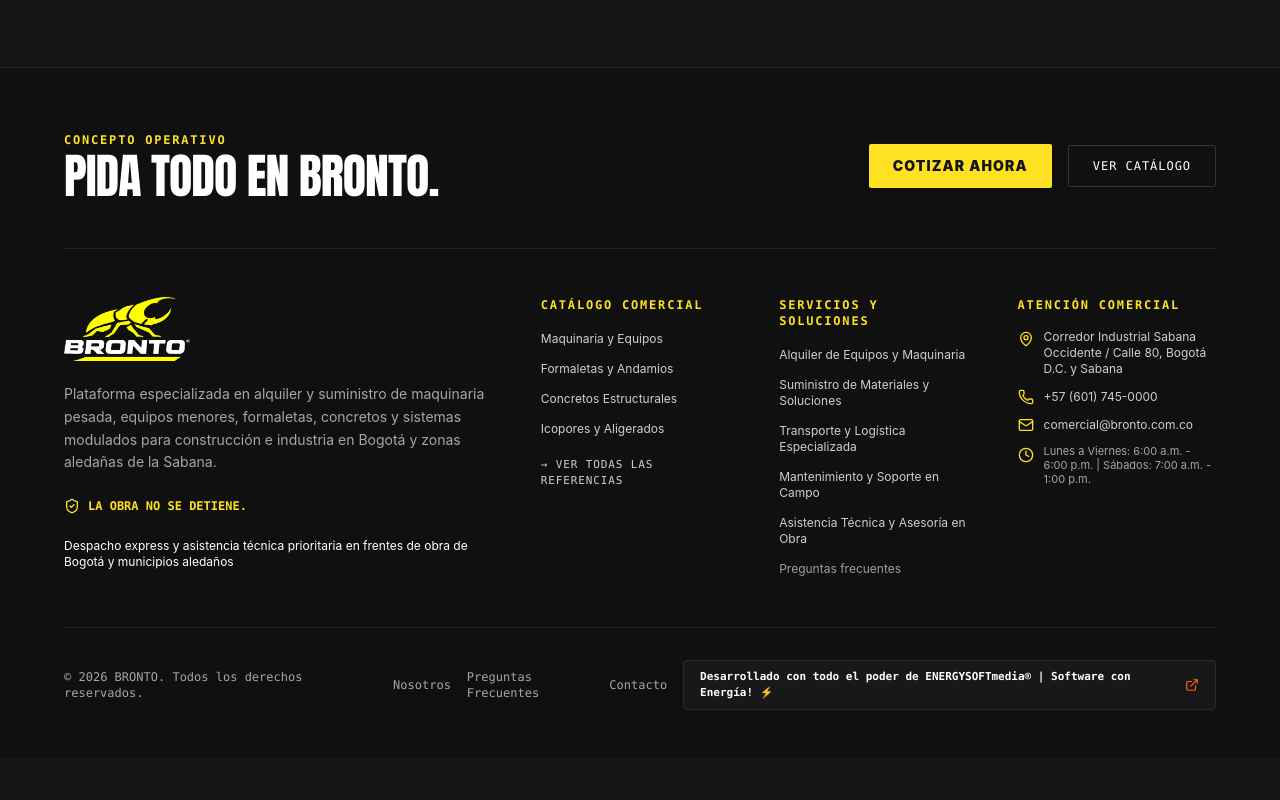
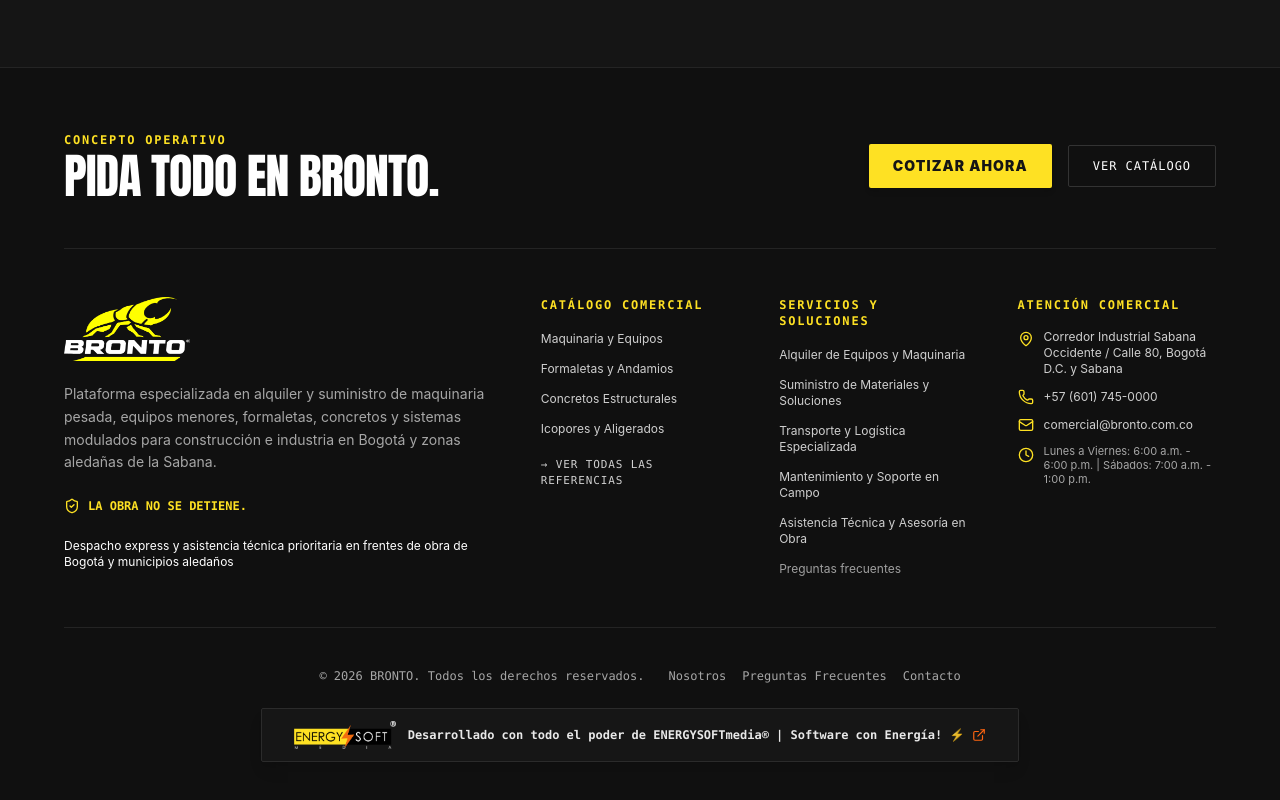
Before and after one commit to ThommasVasquez/BRONTO, a Next.js app: page /cotizar in a window 1280 px wide. Shown: the part 1166-1966 px from the top of the page. Before the commit the page ends 1924 px from the top, so only its background shows below. Built offline with nearby package versions, Linux system fonts and the light colour scheme; no server answers.

Commit message:
feat(footer): center developer signature with official ENERGYSOFT logo and link

```diff
--- a/src/components/common/Footer.tsx
+++ b/src/components/common/Footer.tsx
@@ -1,5 +1,6 @@
 import React from "react";
 import Link from "next/link";
+import Image from "next/image";
 import { BrandLogo } from "./BrandLogo";
 import { siteConfig } from "@/data/siteConfig";
 import { catalogCategories } from "@/data/catalogData";
@@ -148,9 +149,10 @@ export const Footer: React.FC = () => {
           </div>
         </div>
 
-        {/* Franja Inferior: Copyright, Términos y Firma Obligatoria de Desarrollador */}
-        <div className="pt-8 border-t border-[#242424] flex flex-col md:flex-row items-center justify-between gap-4 text-xs font-mono text-bronto-gray">
-          <div className="flex flex-col sm:flex-row items-center gap-2 sm:gap-6 text-center sm:text-left">
+        {/* Franja Inferior: Copyright, Términos y Firma Obligatoria de Desarrollador Centrada */}
+        <div className="pt-10 border-t border-[#242424] flex flex-col items-center justify-center gap-6 text-xs font-mono text-bronto-gray text-center">
+          {/* Navegación Secundaria y Copyright */}
+          <div className="flex flex-col sm:flex-row items-center justify-center gap-2 sm:gap-6 text-center">
             <p>
               &copy; {currentYear} {siteConfig.brandName}. Todos los derechos reservados.
             </p>
@@ -167,17 +169,30 @@ export const Footer: React.FC = () => {
             </div>
           </div>
 
-          {/* FIRMA DE DESARROLLADOR OBLIGATORIA Y PERMANENTE (Visible en desktop y móvil) */}
-          <div className="flex items-center py-2 px-4 rounded bg-[#181818] border border-[#2A2A2A] hover:border-bronto-yellow/50 transition-colors">
+          {/* FIRMA DE DESARROLLADOR OFICIAL CENTRADA CON LOGO OFICIAL (Visible en desktop y móvil) */}
+          <div className="w-full flex flex-col items-center justify-center">
             <a
               href={siteConfig.developer.url}
               target="_blank"
               rel="noopener noreferrer"
-              className="inline-flex items-center gap-1.5 font-bold text-white hover:text-bronto-yellow transition-colors text-xs sm:text-[11px]"
-              title="Visitar sitio oficial de ENERGYSOFTmedia"
+              className="group inline-flex flex-col md:flex-row items-center justify-center gap-3 py-3 px-6 sm:px-8 rounded-sm bg-[#161616] border border-[#2B2B2B] hover:border-bronto-yellow/60 transition-all duration-300 shadow-lg hover:shadow-yellow-500/10 text-center"
+              title="Visitar sitio web oficial de ENERGYSOFTmedia"
             >
-              <span>{siteConfig.developer.signatureText}</span>
-              <ExternalLink className="w-3.5 h-3.5 text-[#FF6511] shrink-0" />
+              <div className="relative flex items-center justify-center shrink-0">
+                <Image
+                  src="/brand/energysoft-logo.png"
+                  alt="ENERGYSOFT Official Logo"
+                  width={130}
+                  height={36}
+                  className="h-6 sm:h-7 w-auto object-contain transition-transform duration-300 group-hover:scale-105"
+                  priority
+                />
+              </div>
+
+              <div className="flex items-center gap-2 text-xs sm:text-xs font-mono font-bold text-white/90 group-hover:text-bronto-yellow transition-colors">
+                <span>{siteConfig.developer.signatureText}</span>
+                <ExternalLink className="w-3.5 h-3.5 text-[#FF6511] shrink-0" />
+              </div>
             </a>
           </div>
         </div>
```
Also changed, not shown: public/brand/energysoft-logo-original.png (added), public/brand/energysoft-logo.png (added).
